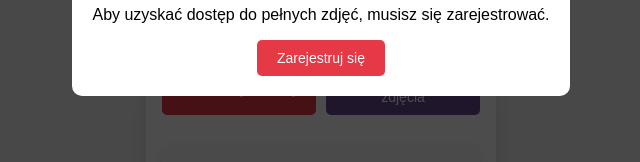
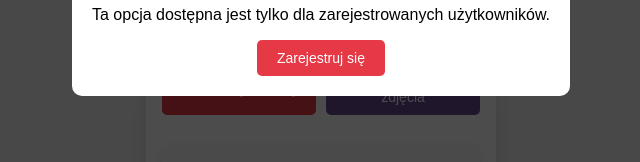
Before and after one commit to Basztal/Romantyzuj.pl, a plain HTML site: page oliwka/index.html in a window 1280 px wide. Both pictures are taken after a click on the picture 544 px from the left and 812 px from the top of the page. Shown: the part 505-667 px from the top of the page, 319-959 px from the left. Drawn offline with Linux system fonts and the light colour scheme.

Commit message:
Update index.html

```diff
--- a/oliwka/index.html
+++ b/oliwka/index.html
@@ -279,7 +279,7 @@
 <div class="popup" id="popup">
   <div class="popup-content">
     <h2>Proszę się zarejestrować</h2>
-    <p>Aby uzyskać dostęp do pełnych zdjęć, musisz się zarejestrować.</p>
+    <p>Ta opcja dostępna jest tylko dla zarejestrowanych użytkowników.</p>
     <button onclick="register()">Zarejestruj się</button>
     <button class="close-btn" onclick="closePopup()">X</button>
   </div>
```
